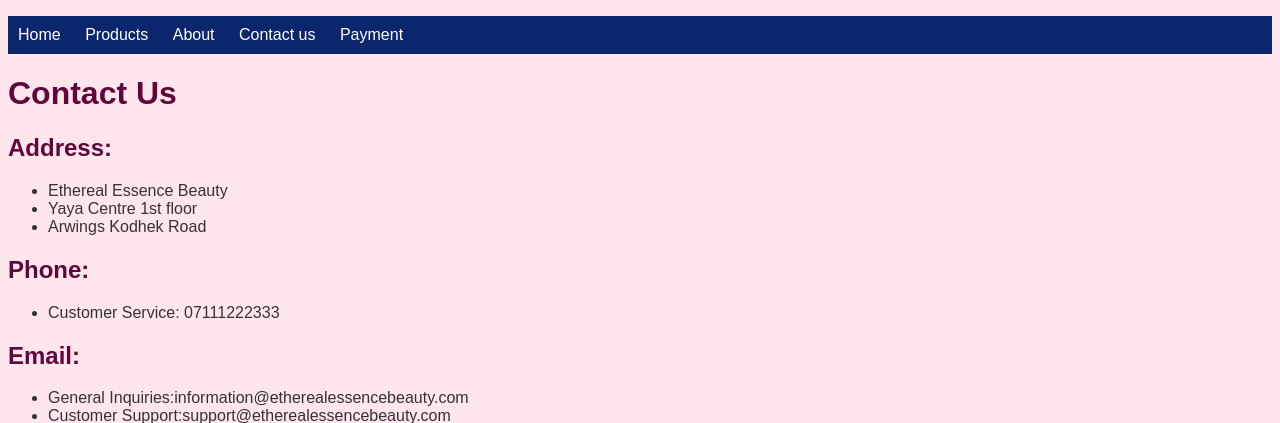
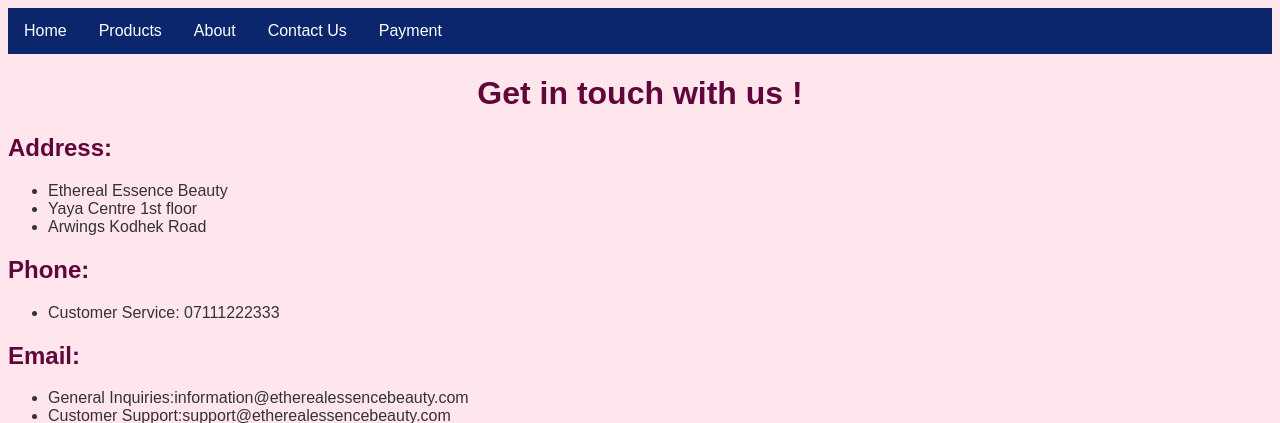
Before and after one commit to nmonar1/FirstWeb, a PHP site: page /contact_us.html in a window 1280 px wide. Shown: the top 423 px of the page. Run offline with PHP 8.4, Linux system fonts and the light colour scheme.

Commit message:
modified nav bar in contact us .html

```diff
--- a/contact_us.html
+++ b/contact_us.html
@@ -8,16 +8,18 @@
 
 </head>
 <body>
-    <ul class="navbar-nav mr-auto">
-        <li class="nav-item"> <a class="nav-link" href="index.html">Home</a> </li>
-        <li class="nav-item"> <a class="nav-link" href="products.html">Products</a> </li>
-        <li class="nav-item"> <a class="nav-link" href="about.html">About</a></li>
-        <li class="nav-item"> <a class="nav-link" href="contact_us.html">Contact us</a></li>
-        <li class="nav-item"> <a class="nav-link" href="payment.html">Payment</a></li>
-    </ul>
+    <div class="topnav">
+        <a href="index.html">Home</a>
+        <a href="products.html">Products</a>
+        <a href="about.html">About</a>
+        <a href="contact_us.html">Contact Us</a>
+        <a href="payment.html">Payment</a>
+
+
+    </div>
 
     <div class="container">
-        <h1>Contact Us</h1>
+        <h1>Get in touch with us !</h1>
 
         <h2>Address:</h2>
         <ul>
--- a/css/contact_us.css
+++ b/css/contact_us.css
@@ -1,25 +1,33 @@
-.navbar-nav {
+.topnav{
     background-color: #0c266d;
-    list-style: none;
-    padding: 10px;
+    overflow: hidden;
 }
 
-.nav-item {
-    display: inline-block;
-    margin-right: 20px;
+.topnav a{
+    color: #fff;
+    float: left;
+    display: block;
+    text-decoration: none;
+    text-align: left;
+    padding: 14px 16px;
+}
+.topnav a:hover{
+    color: rgb(238, 238, 238);
+    background-color: #61063b;
+    text-decoration: none;
 }
 
-.nav-link {
-    color: #fff;
-    text-decoration: none;
-}
 
 body {
     font-family: Arial, sans-serif;
     background-color: #ffe5ec;
     color: #333;
 }
-h1,h2{
+h1{
+    color: #61063b;
+    text-align: center;
+}
+h2{
     color: #61063b;
 }
 footer {
```
